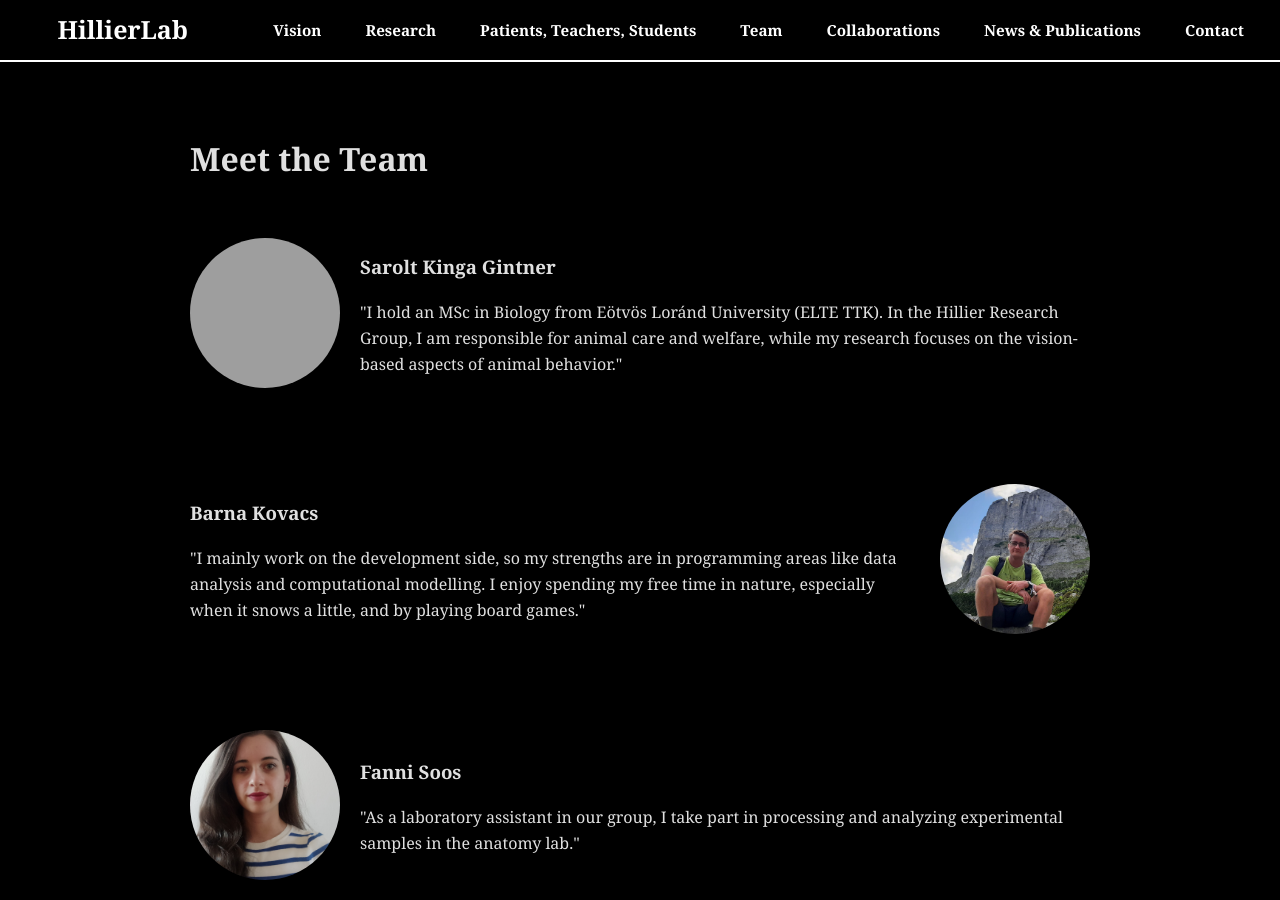
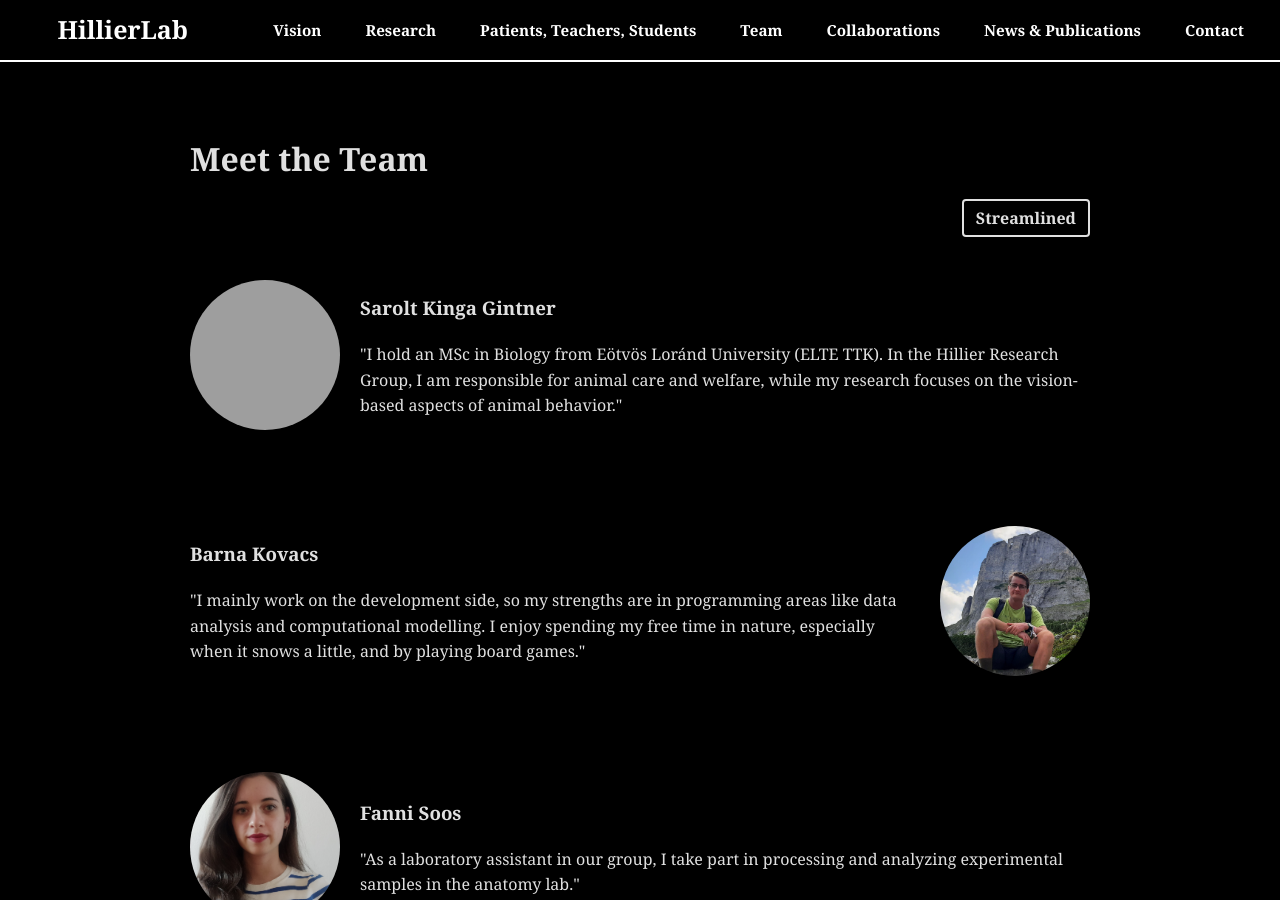
Before and after one commit to dzsano/rottenbillerdavid.github.io, a Jekyll site: the page built from team.md, in a window 1280 px wide and 900 px high. Built offline with Jekyll 4.4.1, drawn with Linux system fonts in a browser that asks for light colours; grey boxes are pictures that could not be loaded.

Commit message:
Add 'Streamlined' link to team page
Added a link to the 'Streamlined' page with styling.

```diff
--- a/team.md
+++ b/team.md
@@ -2,6 +2,13 @@
 layout: page
 title: Meet the Team
 ---
+
+<div id="streamlined-link" style="text-align: right; margin-bottom: 1rem;">
+  <a href="/streamlined.html"
+     style="font-weight: bold; text-decoration: none; color: inherit; border: 2px solid currentColor; padding: 6px 12px; border-radius: 4px; transition: all 0.3s ease;">
+    Streamlined
+  </a>
+</div>
 
 <div style="display: flex; align-items: center; margin-bottom: 2em;">
   <img src="/assets/images/Kinga.JPEG" alt="Member Name" style="width: 150px; height: 150px; aspect-ratio: 1 / 1; border-radius: 50%; object-fit: cover; margin-right: 20px;">
```
